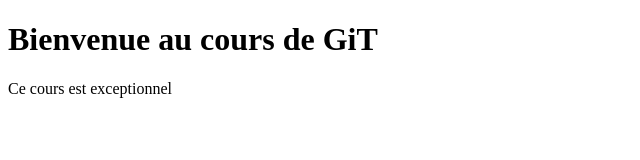
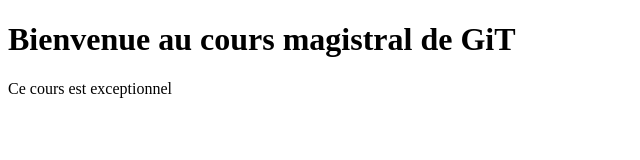
Before and after one commit to VinceM77/training_git_ia, a plain HTML site: page index.html in a window 1280 px wide. Shown: the whole page, without its empty margins (0-640 px from the left). Drawn offline with Linux system fonts and the light colour scheme.

Commit message:
Update index.html

```diff
--- a/index.html
+++ b/index.html
@@ -4,11 +4,11 @@
     <meta charset="UTF-8">
     <meta http-equiv="X-UA-Compatible" content="IE=edge">
     <meta name="viewport" content="width=device-width, initial-scale=1.0">
-    <title>Document</title>
+    <title>Wooow wonderful</title>
 </head>
 <body>
 
-    <h1>Bienvenue au cours de GiT</h1>
+    <h1>Bienvenue au cours magistral de GiT</h1>
     <p>Ce cours est exceptionnel</p>
 
 
```
